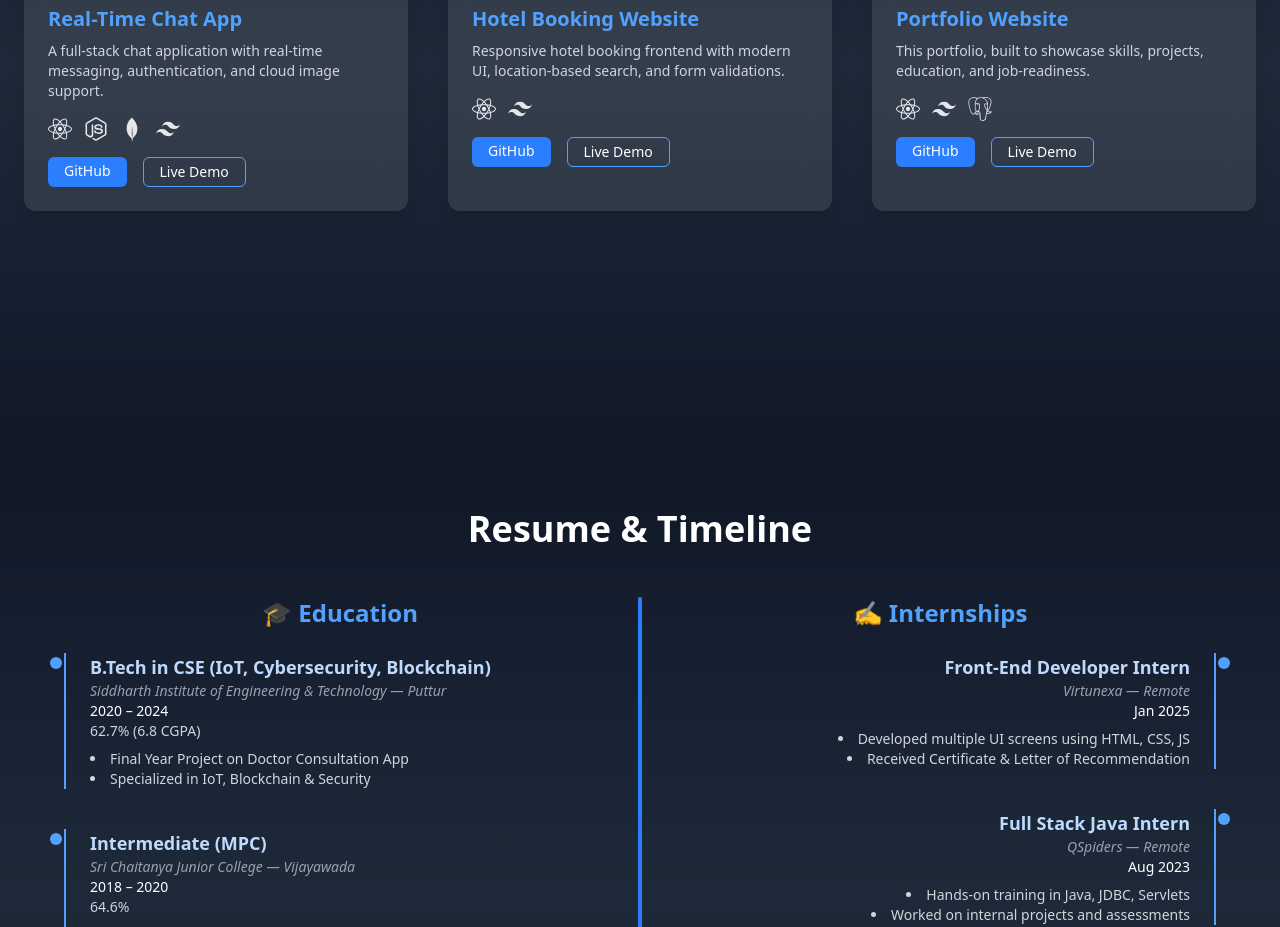
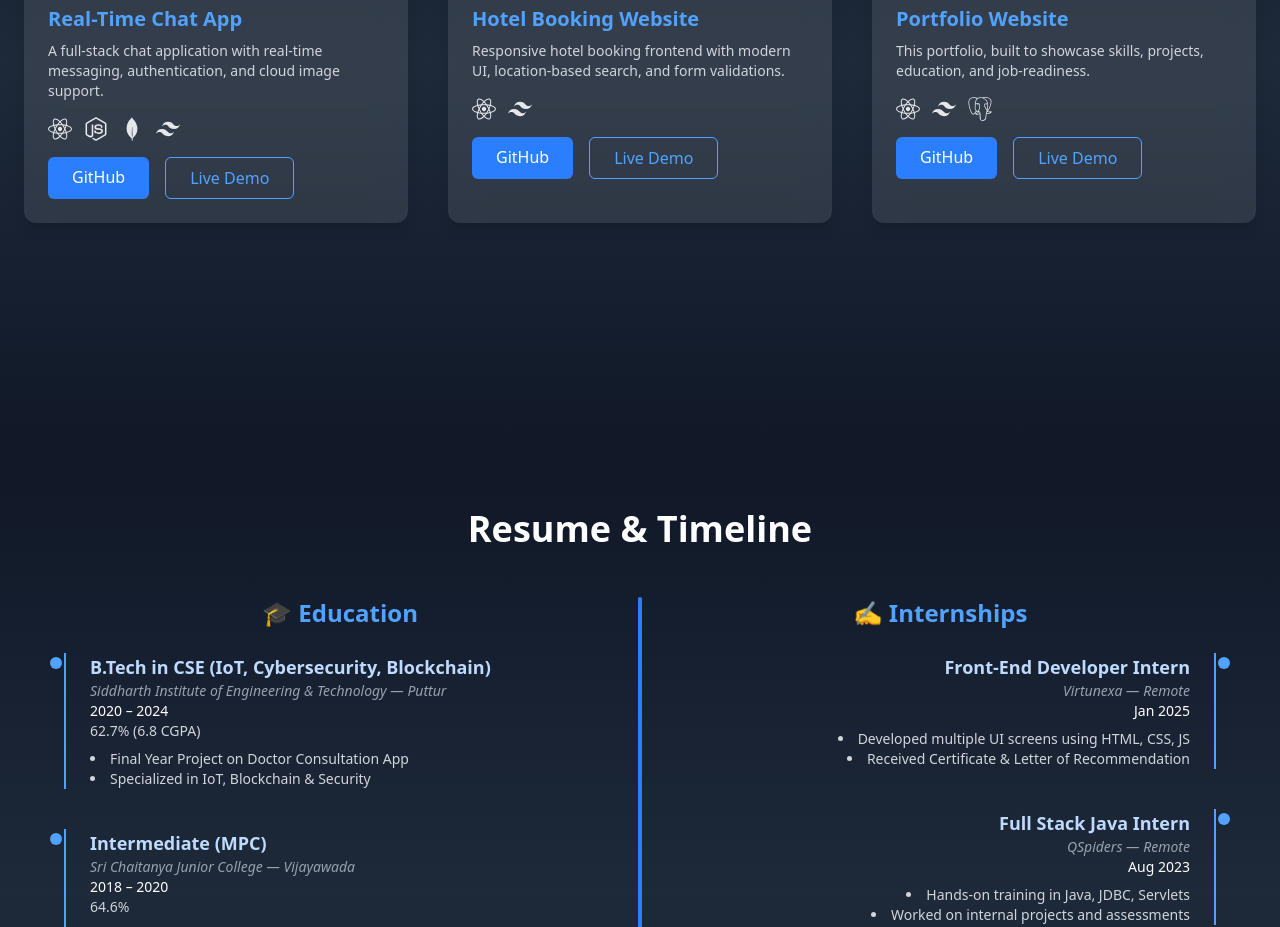
Before and after one commit to sainath-666/portfolio-new, a React (Vite) app: page / in a window 1280 px wide. Shown: the part 2380-3307 px from the top of the page. Built offline with nearby package versions, Linux system fonts and the light colour scheme.

Commit message:
small change in project and later i will update

```diff
--- a/src/components/Projects.jsx
+++ b/src/components/Projects.jsx
@@ -44,7 +44,7 @@ const Projects = () => {
                 href={project.github}
                 target="_blank"
                 rel="noopener noreferrer"
-                className="bg-blue-500 hover:bg-blue-600 px-4 py-1 rounded-md text-sm"
+            className="bg-blue-500 hover:bg-blue-600 hover:shadow-blue-500/40 hover:shadow-lg text-white px-6 py-2 rounded-md font-medium transition duration-300"
               >
                 GitHub
               </a>
@@ -52,7 +52,7 @@ const Projects = () => {
                 href={project.live}
                 target="_blank"
                 rel="noopener noreferrer"
-                className="border border-blue-400 hover:bg-blue-500 hover:text-white px-4 py-1 rounded-md text-sm"
+            className="border border-blue-400 text-blue-400 hover:bg-blue-500 hover:text-white hover:shadow-blue-400/40 hover:shadow-lg px-6 py-2 rounded-md font-medium transition duration-300"
               >
                 Live Demo
               </a>
```
